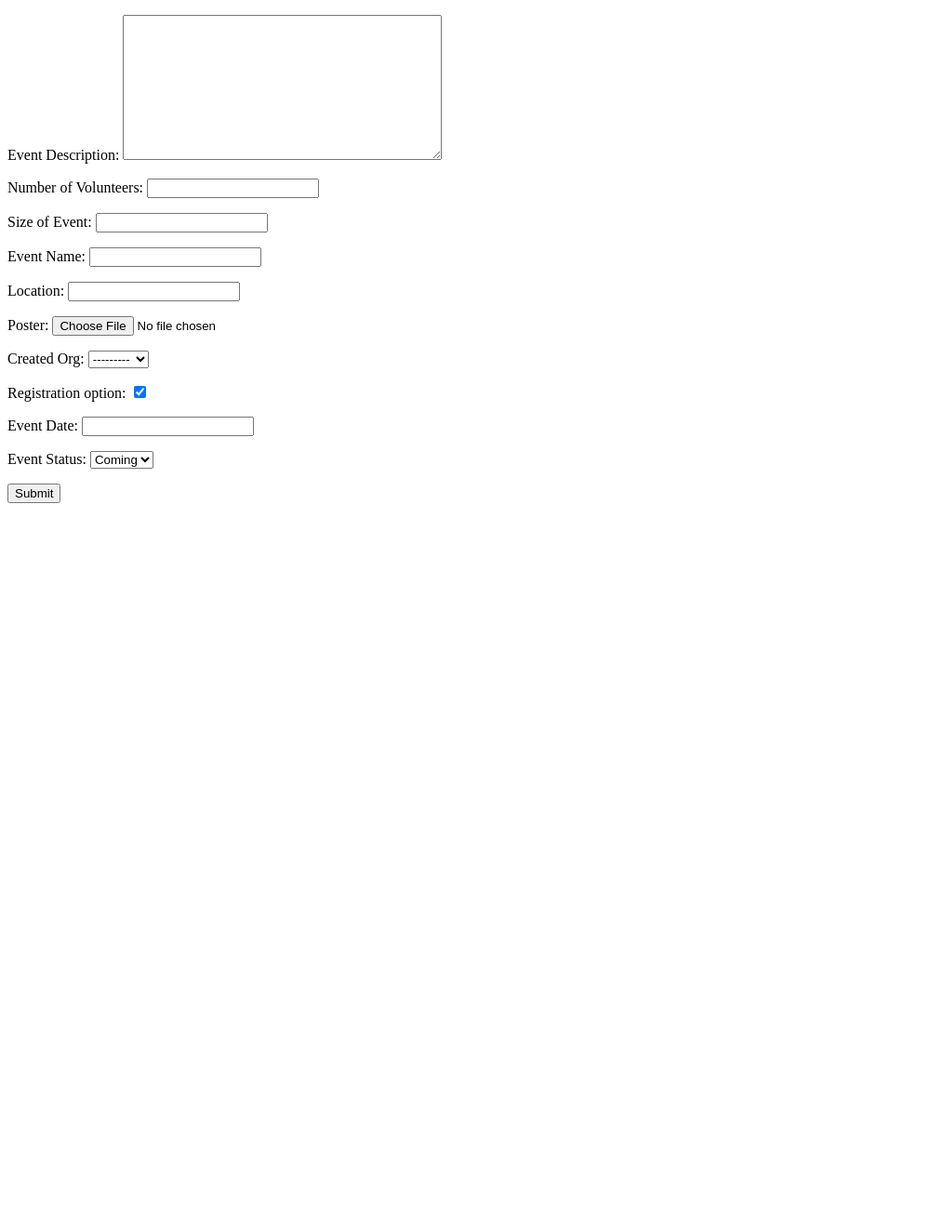
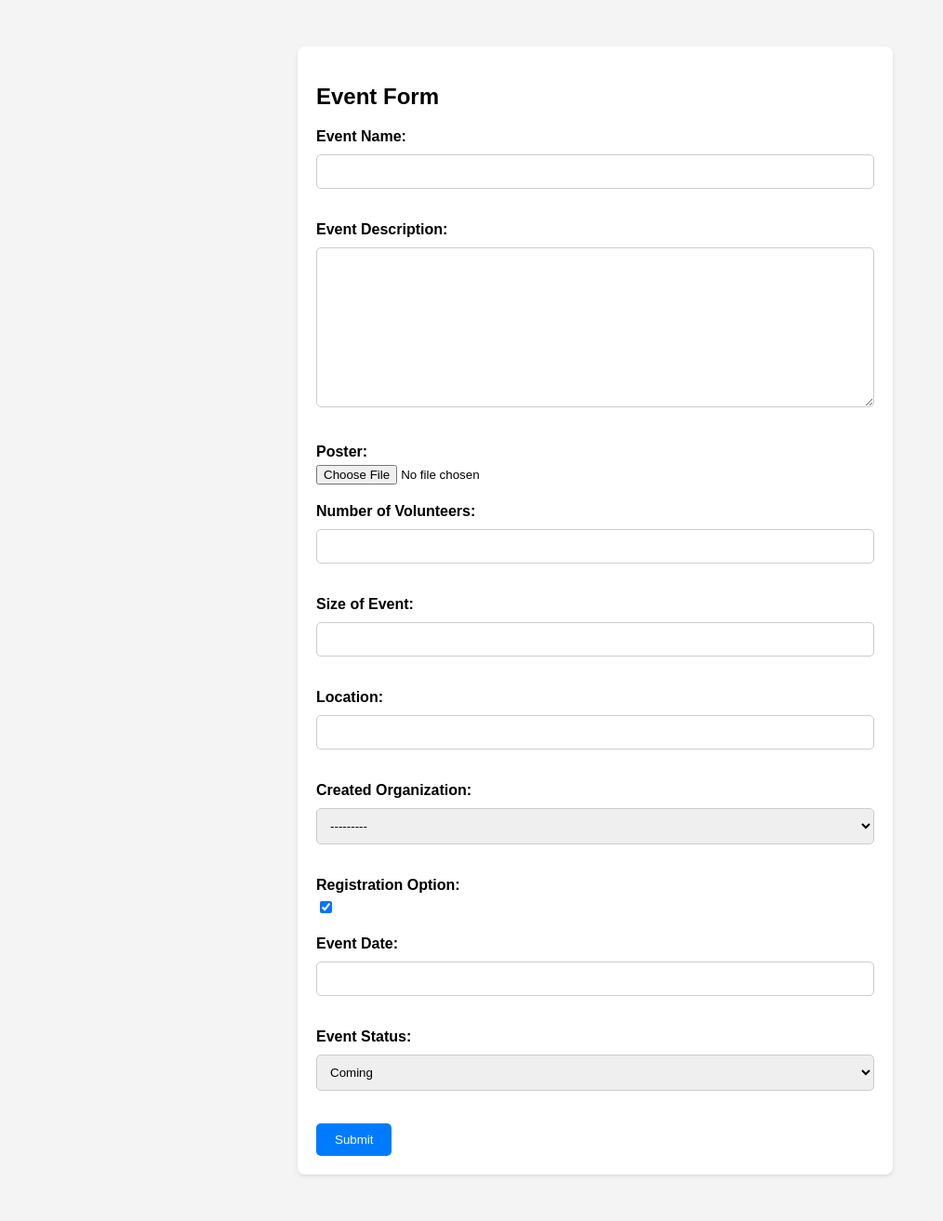
Before and after one commit to hadibinnoor/volunteer_management, a Django app: page /newevent/ in a window 1280 px wide. Shown: the whole page at 93% size, without its empty margins (0-1014 px from the left). Before the commit the page ends 541 px from the top, so only its background shows below. Run offline with Django 5.2, Linux system fonts and the light colour scheme; data comes from the database, SQL or seed files in the repository.

Commit message:
Added form

```diff
--- a/base/templates/form.html
+++ b/base/templates/form.html
@@ -1,7 +1,204 @@
 <!DOCTYPE html>
+<html lang="en">
+<head>
+    <meta charset="UTF-8">
+    <meta name="viewport" content="width=device-width, initial-scale=1.0">
+    <title>Event Form</title>
+    <style>
+        body {
+            font-family: Arial, sans-serif;
+            background-color: #f4f4f4;
+            margin: 0;
+            padding: 0;
+        }
 
-<form method="post" enctype="multipart/form-data">
-    {% csrf_token %}
-    {{ form.as_p }}
-    <button type="submit">Submit</button>
-</form>
+        .container {
+            max-width: 600px;
+            margin: 50px auto;
+            padding: 20px;
+            background-color: #fff;
+            border-radius: 8px;
+            box-shadow: 0 2px 4px rgba(0, 0, 0, 0.1);
+        }
+
+        .form-group {
+            margin-bottom: 20px;
+        }
+
+        label {
+            display: block;
+            font-weight: bold;
+            margin-bottom: 5px;
+        }
+
+        input[type="text"],
+        input[type="number"],
+        input[type="date"] {
+            width: calc(100% - 22px); /* Adjusted width for border */
+            padding: 10px;
+            border: 1px solid #ccc;
+            border-radius: 5px;
+            margin-top: 5px;
+            margin-bottom: 15px;
+            box-sizing: border-box; /* Ensure padding is included in width */
+        }
+
+        button[type="submit"] {
+            background-color: #007bff;
+            color: #fff;
+            border: none;
+            padding: 10px 20px;
+            border-radius: 5px;
+            cursor: pointer;
+        }
+
+        button[type="submit"]:hover {
+            background-color: #0056b3;
+        }
+        input[type="text"],
+    input[type="number"],
+    input[type="date"],
+    select {
+        width: 100%;
+        padding: 10px;
+        border: 1px solid #ccc;
+        border-radius: 5px;
+        margin-top: 5px;
+        margin-bottom: 15px;
+        box-sizing: border-box;
+        transition: border-color 0.3s ease-in-out;
+    }
+
+    input[type="text"]:focus,
+    input[type="number"]:focus,
+    input[type="date"]:focus,
+    select:focus {
+        border-color: #007bff;
+    }
+
+    input[type="text"]::placeholder,
+    input[type="number"]::placeholder,
+    input[type="date"]::placeholder,
+    select::placeholder {
+        color: #aaa;
+    }
+
+    button[type="submit"] {
+        background-color: #007bff;
+        color: #fff;
+        border: none;
+        padding: 10px 20px;
+        border-radius: 5px;
+        cursor: pointer;
+    }
+
+    button[type="submit"]:hover {
+        background-color: #0056b3;
+    }
+    input[type="text"],
+    input[type="number"],
+    input[type="date"],
+    select {
+        width: 100%;
+        padding: 10px;
+        border: 1px solid #ccc;
+        border-radius: 5px;
+        margin-top: 5px;
+        margin-bottom: 15px;
+        box-sizing: border-box;
+        transition: border-color 0.3s ease-in-out;
+    }
+
+    input[type="text"]:focus,
+    input[type="number"]:focus,
+    input[type="date"]:focus,
+    select:focus {
+        border-color: #007bff;
+    }
+
+    input[type="text"]::placeholder,
+    input[type="number"]::placeholder,
+    input[type="date"]::placeholder,
+    select::placeholder {
+        color: #aaa;
+    }
+
+    textarea {
+        width: 100%;
+        padding: 10px;
+        border: 1px solid #ccc;
+        border-radius: 5px;
+        margin-top: 5px;
+        margin-bottom: 15px;
+        box-sizing: border-box;
+        transition: border-color 0.3s ease-in-out;
+        resize: vertical; /* Allow vertical resizing */
+    }
+
+    textarea:focus {
+        border-color: #007bff;
+    }
+
+    button[type="submit"] {
+        background-color: #007bff;
+        color: #fff;
+        border: none;
+        padding: 10px 20px;
+        border-radius: 5px;
+        cursor: pointer;
+    }
+
+    button[type="submit"]:hover {
+        background-color: #0056b3;
+    </style>
+</head>
+<body>
+    <div class="container">
+        <h2>Event Form</h2>
+        <form method="post" enctype="multipart/form-data">
+            {% csrf_token %}
+            <div class="form-group">
+                <label for="id_Event_Name">Event Name:</label>
+                {{ form.Event_Name }}
+            </div>
+            <div class="form-group">
+                <label for="id_Event_Description">Event Description:</label>
+                {{ form.Event_Description }}
+            </div>
+            <div class="form-group">
+                <label for="id_poster">Poster:</label>
+                {{ form.poster }}
+            </div>
+            <div class="form-group">
+                <label for="id_Number_of_Volunteer">Number of Volunteers:</label>
+                {{ form.Number_of_Volunteer }}
+            </div>
+            <div class="form-group">
+                <label for="id_Size_of_Event">Size of Event:</label>
+                {{ form.Size_of_Event }}
+            </div>
+            <div class="form-group">
+                <label for="id_Location">Location:</label>
+                {{ form.Location }}
+            </div>
+            <div class="form-group">
+                <label for="id_Created_Org">Created Organization:</label>
+                {{ form.Created_Org }}
+            </div>
+            <div class="form-group">
+                <label for="id_Registration_option">Registration Option:</label>
+                {{ form.Registration_option }}
+            </div>
+            <div class="form-group">
+                <label for="id_Event_Date">Event Date:</label>
+                {{ form.Event_Date }}
+            </div>
+            <div class="form-group">
+                <label for="id_Event_Status">Event Status:</label>
+                {{ form.Event_Status }}
+            </div>
+            <button type="submit">Submit</button>
+        </form>
+    </div>
+</body>
+</html>
```
